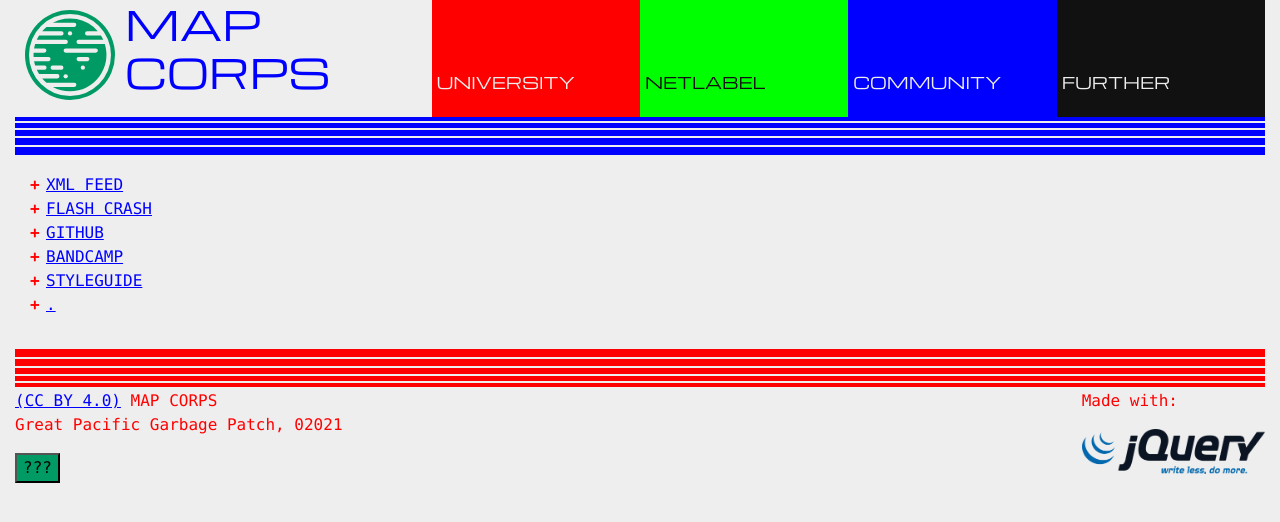
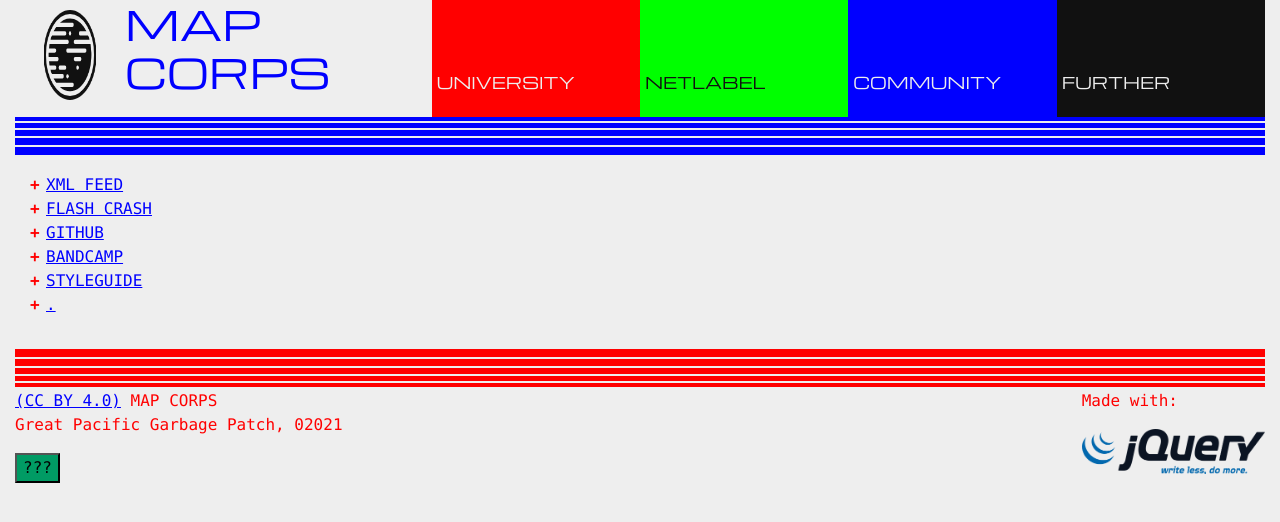
Before and after one commit to northern-information/mapcorps.net, a Jekyll site: the page built from _pages/further.md, in a window 1280 px wide. Shown: the top 522 px of the page. Built offline with Jekyll 4.4.1, drawn with Linux system fonts in a browser that asks for light colours; nearby versions of some CDN libraries.

Commit message:
Add RAZOR THIN SPINNA

```diff
--- a/assets/stylesheets/style.css
+++ b/assets/stylesheets/style.css
@@ -1,3 +1,8 @@
+@keyframes logo-rotate {
+  0% {
+    transform: rotateY(0deg); }
+  100% {
+    transform: rotateY(360deg); } }
 .youtube-content {
   padding: 15px; }
   .youtube-content iframe {
@@ -246,6 +251,10 @@
   font-size: 40px; }
 header .nav-item-logo .logo {
   float: left;
+  animation-name: logo-rotate;
+  animation-duration: 4s;
+  animation-iteration-count: infinite;
+  animation-timing-function: linear;
   height: 90px;
   width: 90px;
   background-color: #111111;
@@ -286,7 +295,7 @@
     padding: 5px; } }
 .global-warming, .youtube-content iframe, .island, a:hover, button, audio, .home-content img:hover,
 .page-content img:hover,
-.post-content img:hover, header .nav-item a:hover, header .nav-item-logo .logo {
+.post-content img:hover, header .nav-item a:hover {
   -webkit-animation: rgb-cycle 10s linear 0s infinite normal;
   -moz-animation: rgb-cycle 10s linear 0s infinite normal;
   -ms-animation: rgb-cycle 10s linear 0s infinite normal;
```
Also changed, not shown: assets/stylesheets/style.sass (+11 -1 lines), 1 other file.
